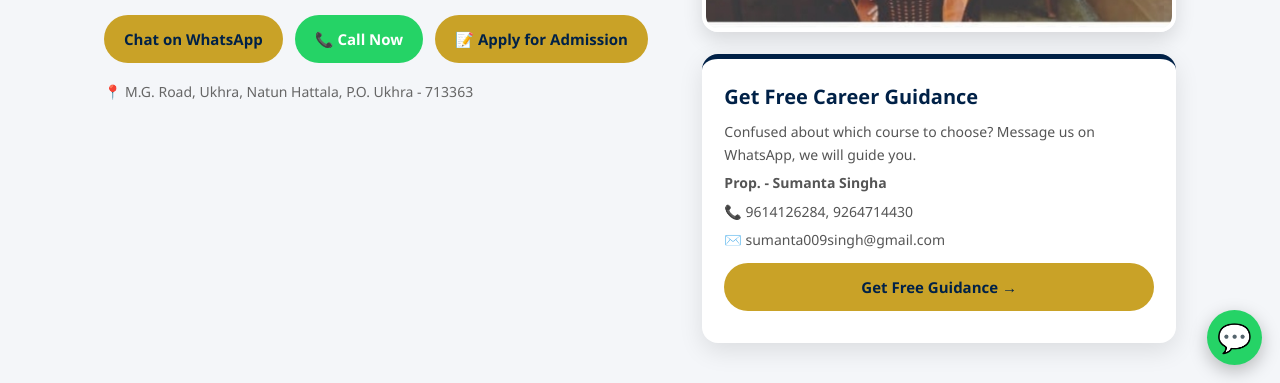
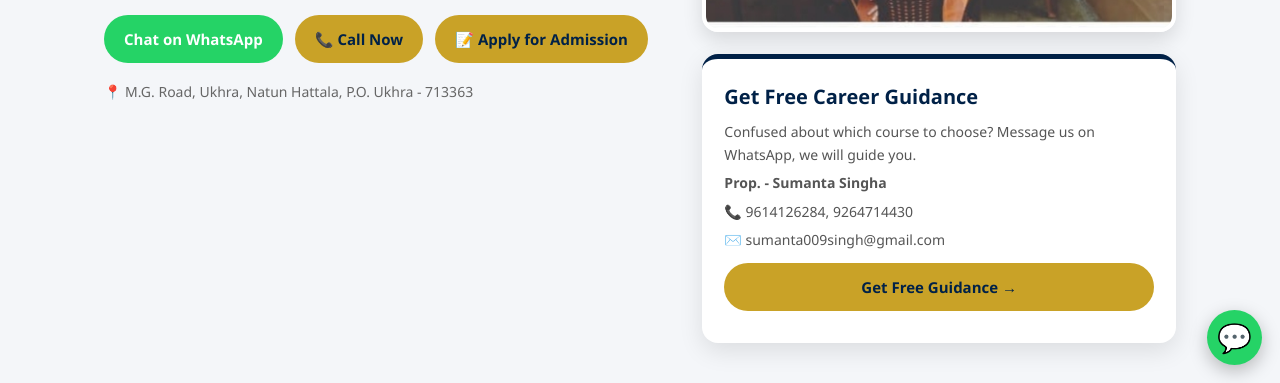
Before and after one commit to akash0017/ukhra-smart-career-academy, a plain HTML site: page index.html in a window 1280 px wide. Shown: the part 417-800 px from the top of the page. Drawn offline with Linux system fonts and the light colour scheme; files whose address does not match are found by name.

Commit message:
Update index.html

```diff
--- a/index.html
+++ b/index.html
@@ -36,8 +36,8 @@
 <div class="badge">✦ ADMISSIONS OPEN - NO AGE LIMIT ✦</div>
 <h1>Build Your Career<br><span>The Smart Way.</span></h1>
 <p>Ukhra's trusted coaching centre for Computer Courses, Spoken English and Tuition for All Classes. Complete career solution at one place.</p>
-<a class="btn btn-yellow" href="https://wa.me/919614126284">Chat on WhatsApp</a>
-<a class="btn btn-green" href="tel:9614126284">📞 Call Now</a>
+<a class="btn btn-green" href="https://wa.me/919614126284">Chat on WhatsApp</a>
+<a class="btn btn-yellow" href="tel:9614126284">📞 Call Now</a>
 <a class="btn btn-yellow" href="admission.html">📝 Apply for Admission</a>
 <p class="hero-addr">📍 M.G. Road, Ukhra, Natun Hattala, P.O. Ukhra - 713363</p>
 </div>
```
